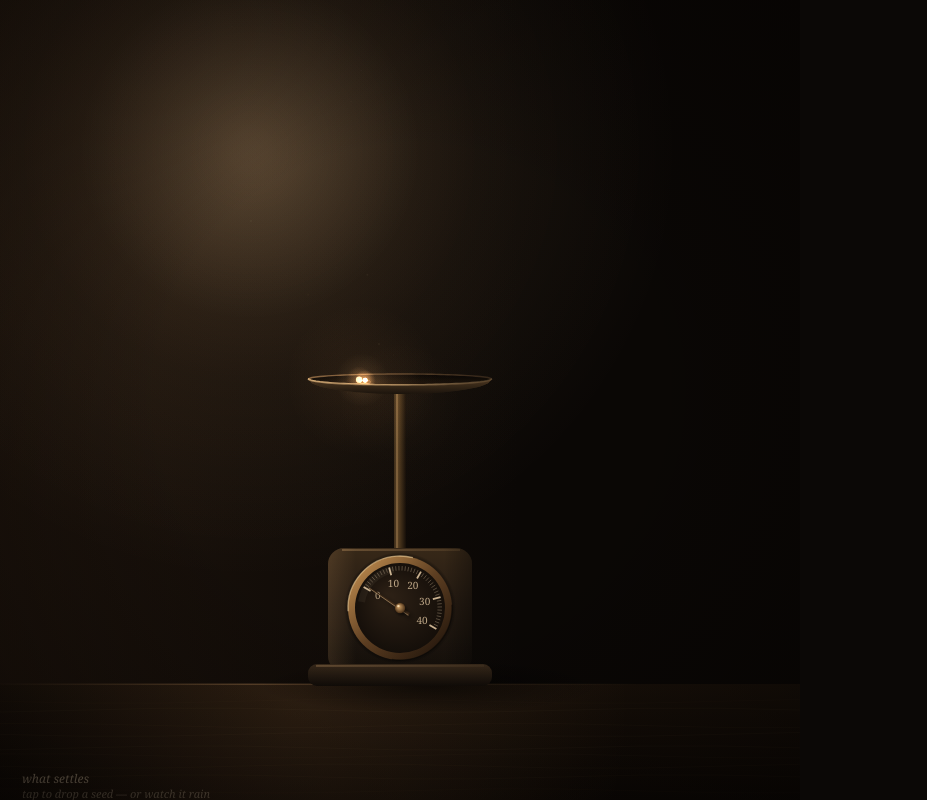
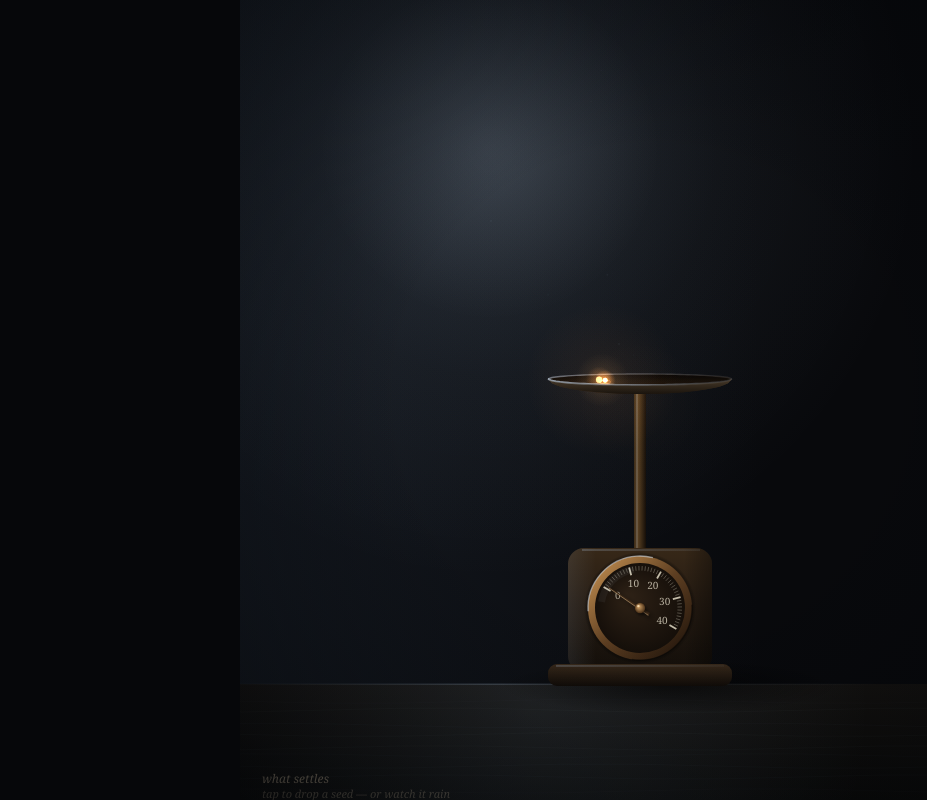
Before and after one commit to wren-of-the-oak/the-measuring-of-soft-things, a plain HTML site: page settles.html in a window 1280 px wide. Shown: the whole page, without its empty margins (0-927 px from the left). Drawn offline with Linux system fonts and the light colour scheme.

Commit message:
Sitting: Fix the viewport: make the canvas and layout adapt to the actual window

```diff
--- a/settles.html
+++ b/settles.html
@@ -5,7 +5,8 @@
 <meta name="viewport" content="width=device-width, initial-scale=1.0">
 <title>The Measuring of Soft Things — What Settles</title>
 <style>
-  html, body { margin: 0; padding: 0; height: 100%; background: #0b0806; overflow: hidden; }
+  html, body { margin: 0; padding: 0; height: 100%; background: #06070a; overflow: hidden; }
+  body { display: flex; align-items: center; justify-content: center; }
   canvas { display: block; touch-action: none; }
 </style>
 </head>
@@ -71,46 +72,47 @@
 
   function paintScene() {
     const c = sc;
-    // room: near-black, warm
-    c.fillStyle = '#0a0705';
+    c.setTransform(S, 0, 0, S, 0, 0); // paint in 800x800 design coords
+    // room: near-black, cool — the seeds are the warm light in here
+    c.fillStyle = '#08090c';
     c.fillRect(0, 0, W, H);
     let g = c.createLinearGradient(0, 0, 520, 0);
-    g.addColorStop(0, 'rgba(72,48,28,0.30)');
-    g.addColorStop(1, 'rgba(72,48,28,0)');
+    g.addColorStop(0, 'rgba(46,58,74,0.32)');
+    g.addColorStop(1, 'rgba(46,58,74,0)');
     c.fillStyle = g; c.fillRect(0, 0, 520, H);
 
-    // lamp pool on the wall, upper left
+    // pale, desaturated blue mist pooling on the wall, upper left
     g = c.createRadialGradient(250, 150, 20, 250, 150, 430);
-    g.addColorStop(0, 'rgba(255,196,132,0.16)');
-    g.addColorStop(0.5, 'rgba(255,196,132,0.05)');
-    g.addColorStop(1, 'rgba(255,196,132,0)');
+    g.addColorStop(0, 'rgba(168,192,216,0.15)');
+    g.addColorStop(0.5, 'rgba(168,192,216,0.05)');
+    g.addColorStop(1, 'rgba(168,192,216,0)');
     c.fillStyle = g; c.fillRect(0, 0, W, H);
     g = c.createRadialGradient(250, 150, 5, 250, 150, 170);
-    g.addColorStop(0, 'rgba(255,216,164,0.13)');
-    g.addColorStop(1, 'rgba(255,216,164,0)');
+    g.addColorStop(0, 'rgba(206,222,240,0.11)');
+    g.addColorStop(1, 'rgba(206,222,240,0)');
     c.fillStyle = g; c.fillRect(0, 0, W, H);
 
-    // table
+    // table, dark under the cool light
     g = c.createLinearGradient(0, 684, 0, H);
-    g.addColorStop(0, '#181009');
-    g.addColorStop(1, '#0b0704');
+    g.addColorStop(0, '#141210');
+    g.addColorStop(1, '#0a0a09');
     c.fillStyle = g; c.fillRect(0, 684, W, H - 684);
-    // lamp pool on the table
+    // mist pooling on the table
     g = c.createRadialGradient(300, 706, 10, 300, 706, 330);
-    g.addColorStop(0, 'rgba(216,150,88,0.13)');
-    g.addColorStop(1, 'rgba(216,150,88,0)');
+    g.addColorStop(0, 'rgba(150,178,206,0.12)');
+    g.addColorStop(1, 'rgba(150,178,206,0)');
     c.fillStyle = g; c.fillRect(0, 684, W, H - 684);
     // table edge catches the light
     g = c.createLinearGradient(0, 0, W, 0);
-    g.addColorStop(0, 'rgba(255,190,124,0.02)');
-    g.addColorStop(0.31, 'rgba(255,190,124,0.24)');
-    g.addColorStop(0.8, 'rgba(255,190,124,0)');
+    g.addColorStop(0, 'rgba(168,194,222,0.02)');
+    g.addColorStop(0.31, 'rgba(168,194,222,0.22)');
+    g.addColorStop(0.8, 'rgba(168,194,222,0)');
     c.fillStyle = g; c.fillRect(0, 683.4, W, 1.6);
-    // faint wood grain
+    // faint wood grain, lit cool
     c.lineWidth = 1;
     for (let i = 0; i < 9; i++) {
       const y = 702 + i * 11 + rand(-3, 3);
-      c.strokeStyle = 'rgba(255,196,132,' + (0.012 + rand(0, 0.018)).toFixed(3) + ')';
+      c.strokeStyle = 'rgba(168,194,222,' + (0.012 + rand(0, 0.018)).toFixed(3) + ')';
       c.beginPath();
       c.moveTo(0, y);
       for (let x = 0; x <= W; x += 80) c.lineTo(x, y + Math.sin(x * 0.013 + i * 2.1) * 2.2);
@@ -135,7 +137,7 @@
     g.addColorStop(0.3, '#5c4324');
     g.addColorStop(1, '#150e08');
     c.fillStyle = g; c.fillRect(394, 390, 12, 162);
-    c.fillStyle = 'rgba(255,206,142,0.4)';
+    c.fillStyle = 'rgba(186,206,226,0.32)';
     c.fillRect(396.4, 392, 1.1, 158);
 
     // tray: interior (the mouth), then near face
@@ -151,17 +153,17 @@
     g.addColorStop(0, 'rgba(0,0,0,0.55)');
     g.addColorStop(1, 'rgba(0,0,0,0)');
     c.fillStyle = g; c.fillRect(300, 370, 200, 16);
-    // lamp pool landing in the dish floor
+    // cool mist landing in the dish floor
     g = c.createRadialGradient(372, 382, 4, 372, 382, 48);
-    g.addColorStop(0, 'rgba(255,186,122,0.10)');
-    g.addColorStop(1, 'rgba(255,186,122,0)');
+    g.addColorStop(0, 'rgba(150,178,206,0.08)');
+    g.addColorStop(1, 'rgba(150,178,206,0)');
     c.fillStyle = g; c.fillRect(300, 370, 200, 22);
     c.restore();
     // far rim line
     trayCurve(c, farY);
     g = c.createLinearGradient(308, 0, 492, 0);
-    g.addColorStop(0, 'rgba(208,154,98,0.6)');
-    g.addColorStop(1, 'rgba(132,96,62,0.30)');
+    g.addColorStop(0, 'rgba(178,188,204,0.55)');
+    g.addColorStop(1, 'rgba(94,86,80,0.30)');
     c.strokeStyle = g; c.lineWidth = 1.4; c.stroke();
 
     trayFront(c);
@@ -173,10 +175,10 @@
     g.addColorStop(0.45, '#251b12');
     g.addColorStop(1, '#140f0a');
     c.fillStyle = g; c.fill();
-    // left edge catches light
+    // left edge catches the cool light
     g = c.createLinearGradient(328, 0, 356, 0);
-    g.addColorStop(0, 'rgba(255,192,124,0.12)');
-    g.addColorStop(1, 'rgba(255,192,124,0)');
+    g.addColorStop(0, 'rgba(168,194,222,0.10)');
+    g.addColorStop(1, 'rgba(168,194,222,0)');
     rr(c, 328, 548, 144, 124, 16); c.fillStyle = g; c.fill();
     // right edge falls into dark
     g = c.createLinearGradient(444, 0, 472, 0);
@@ -185,8 +187,8 @@
     rr(c, 328, 548, 144, 124, 16); c.fillStyle = g; c.fill();
     // top edge highlight
     g = c.createLinearGradient(340, 0, 462, 0);
-    g.addColorStop(0, 'rgba(255,198,132,0.32)');
-    g.addColorStop(1, 'rgba(255,198,132,0.10)');
+    g.addColorStop(0, 'rgba(172,196,224,0.30)');
+    g.addColorStop(1, 'rgba(172,196,224,0.10)');
     c.fillStyle = g; c.fillRect(342, 549.2, 118, 1.6);
 
     // dial
@@ -204,7 +206,7 @@
     g.addColorStop(1, '#2c1c0f');
     c.fillStyle = g; c.beginPath(); c.arc(400, 608, DIAL.rOut, 0, TAU); c.fill();
     c.lineWidth = 1.4;
-    c.strokeStyle = 'rgba(255,222,166,0.55)';
+    c.strokeStyle = 'rgba(216,226,238,0.55)';
     c.beginPath(); c.arc(400, 608, DIAL.rOut, Math.PI * 0.98, Math.PI * 1.58); c.stroke();
     c.strokeStyle = 'rgba(0,0,0,0.4)';
     c.beginPath(); c.arc(400, 608, DIAL.rOut, -Math.PI * 0.02, Math.PI * 0.55); c.stroke();
@@ -218,7 +220,7 @@
       const a = lerp(DIAL.A0, DIAL.A1, i / 40);
       const major = i % 10 === 0;
       const r1 = major ? 34 : 37.5;
-      c.strokeStyle = major ? 'rgba(233,206,168,0.85)' : 'rgba(233,206,168,0.30)';
+      c.strokeStyle = major ? 'rgba(226,218,198,0.85)' : 'rgba(226,218,198,0.30)';
       c.lineWidth = major ? 1.8 : 1;
       c.beginPath();
       c.moveTo(400 + Math.cos(a) * 42, 608 + Math.sin(a) * 42);
@@ -227,17 +229,17 @@
     }
     c.font = '10px Georgia, serif';
     c.textAlign = 'center'; c.textBaseline = 'middle';
-    c.fillStyle = 'rgba(233,206,168,0.78)';
+    c.fillStyle = 'rgba(226,218,198,0.78)';
     for (let i = 0; i <= 40; i += 10) {
       const a = lerp(DIAL.A0, DIAL.A1, i / 40);
       c.fillText(String(i), 400 + Math.cos(a) * 25.5, 608 + Math.sin(a) * 25.5 + 0.5);
     }
     // glass sheen, faint, upper left
-    c.strokeStyle = 'rgba(255,232,200,0.05)';
+    c.strokeStyle = 'rgba(214,228,240,0.05)';
     c.lineWidth = 7;
     c.beginPath(); c.arc(400, 608, 39, Math.PI * 1.05, Math.PI * 1.45); c.stroke();
     c.font = '8px Georgia, serif';
-    c.fillStyle = 'rgba(222,192,152,0.34)';
+    c.fillStyle = 'rgba(198,206,214,0.34)';
     c.fillText('S O F T   W E I G H T', 400, 667.5);
     c.restore();
 
@@ -248,8 +250,8 @@
     g.addColorStop(1, '#110c08');
     c.fillStyle = g; c.fill();
     g = c.createLinearGradient(314, 0, 486, 0);
-    g.addColorStop(0, 'rgba(255,198,132,0.30)');
-    g.addColorStop(1, 'rgba(255,198,132,0.05)');
+    g.addColorStop(0, 'rgba(172,196,224,0.30)');
+    g.addColorStop(1, 'rgba(172,196,224,0.05)');
     c.fillStyle = g; c.fillRect(316, 665.2, 168, 1.5);
   }
 
@@ -257,17 +259,32 @@
   function trayFront(c) {
     trayFrontPath(c);
     const g = c.createLinearGradient(0, 379, 0, 395);
-    g.addColorStop(0, '#4b3620');
+    g.addColorStop(0, '#463828');
     g.addColorStop(1, '#16100a');
     c.fillStyle = g; c.fill();
     trayCurve(c, nearY);
     const g2 = c.createLinearGradient(308, 0, 492, 0);
-    g2.addColorStop(0, 'rgba(255,206,142,0.55)');
-    g2.addColorStop(1, 'rgba(255,206,142,0.10)');
+    g2.addColorStop(0, 'rgba(186,204,224,0.50)');
+    g2.addColorStop(1, 'rgba(122,134,150,0.12)');
     c.strokeStyle = g2; c.lineWidth = 1.8; c.stroke();
   }
 
-  paintScene();
+  // ---------------- fit to the window: design space stays 800x800 ----------------
+  // All drawing uses 800x800 coordinates; S maps them to the real pixel buffer,
+  // so the dial, ticks and prose stay crisp at any window size.
+  let S = 1;
+  function resize() {
+    const cssSize = Math.max(240, Math.floor(Math.min(window.innerWidth, window.innerHeight)));
+    const dpr = Math.min(window.devicePixelRatio || 1, 2);
+    S = (cssSize * dpr) / W;
+    cvs.width = cvs.height = Math.round(cssSize * dpr);
+    cvs.style.width = cvs.style.height = cssSize + 'px';
+    scene.width = scene.height = cvs.width;
+    seed0 = 190407; // same grain on every repaint
+    paintScene();
+  }
+  window.addEventListener('resize', resize);
+  resize();
 
   // ---------------- matter: seeds fall and settle into the pan ----------------
   const engine = Engine.create();
@@ -403,14 +420,16 @@
   // ---------------- render ----------------
   function render(t) {
     const c = ctx;
-    c.drawImage(scene, 0, 0);
+    c.setTransform(1, 0, 0, 1, 0, 0);
+    c.drawImage(scene, 0, 0); // scene is already at full pixel resolution
+    c.setTransform(S, 0, 0, S, 0, 0); // dynamic passes use 800x800 design coords
 
     // motes
     for (const m of motes) {
       const d = Math.hypot(m.x - 250, m.y - 150);
       const a = m.a * clamp(1 - d / 430, 0, 1) * (0.6 + 0.4 * Math.sin(t * 0.5 + m.ph));
       if (a < 0.008) continue;
-      c.fillStyle = 'rgba(255,226,190,' + a.toFixed(3) + ')';
+      c.fillStyle = 'rgba(190,208,228,' + a.toFixed(3) + ')';
       c.beginPath(); c.arc(m.x, m.y, m.r, 0, TAU); c.fill();
     }
 
@@ -422,17 +441,17 @@
       cx /= n; cy /= n;
       const boost = state === 'hold' ? 1.3 : 1;
       let g = c.createRadialGradient(cx, cy, 6, cx, cy, 74 + 1.1 * n);
-      g.addColorStop(0, 'rgba(255,168,92,' + Math.min(0.22, 0.026 * n * boost).toFixed(3) + ')');
-      g.addColorStop(1, 'rgba(255,168,92,0)');
+      g.addColorStop(0, 'rgba(255,142,58,' + Math.min(0.26, 0.032 * n * boost).toFixed(3) + ')');
+      g.addColorStop(1, 'rgba(255,142,58,0)');
       c.fillStyle = g; c.fillRect(cx - 160, cy - 160, 320, 320);
       g = c.createRadialGradient(cx, cy, 2, cx, cy, 26 + 0.5 * n);
-      g.addColorStop(0, 'rgba(255,196,128,' + Math.min(0.32, 0.05 * n * boost).toFixed(3) + ')');
-      g.addColorStop(1, 'rgba(255,196,128,0)');
+      g.addColorStop(0, 'rgba(255,178,84,' + Math.min(0.38, 0.06 * n * boost).toFixed(3) + ')');
+      g.addColorStop(1, 'rgba(255,178,84,0)');
       c.fillStyle = g; c.fillRect(cx - 100, cy - 100, 200, 200);
       // a little of it falls down on the stem
       g = c.createRadialGradient(400, 404, 4, 400, 404, 64);
-      g.addColorStop(0, 'rgba(255,182,112,' + Math.min(0.28, 0.010 * n).toFixed(3) + ')');
-      g.addColorStop(1, 'rgba(255,182,112,0)');
+      g.addColorStop(0, 'rgba(255,166,80,' + Math.min(0.28, 0.010 * n).toFixed(3) + ')');
+      g.addColorStop(1, 'rgba(255,166,80,0)');
       c.fillStyle = g; c.fillRect(336, 340, 128, 130);
     }
 
@@ -442,19 +461,19 @@
       const fl = clamp(s.fade * (0.82 + 0.18 * Math.sin(t * s.fr + s.ph)) * (1 + s.flash), 0, 1.6);
       const hr = s.r * 3.8;
       const g = c.createRadialGradient(x, y, 0, x, y, hr);
-      g.addColorStop(0, 'rgba(255,216,164,' + (0.50 * fl).toFixed(3) + ')');
-      g.addColorStop(0.3, 'rgba(255,172,98,' + (0.26 * fl).toFixed(3) + ')');
-      g.addColorStop(1, 'rgba(255,172,98,0)');
+      g.addColorStop(0, 'rgba(255,202,120,' + (0.52 * fl).toFixed(3) + ')');
+      g.addColorStop(0.3, 'rgba(255,148,62,' + (0.30 * fl).toFixed(3) + ')');
+      g.addColorStop(1, 'rgba(255,148,62,0)');
       c.fillStyle = g;
       c.beginPath(); c.arc(x, y, hr, 0, TAU); c.fill();
-      c.fillStyle = 'rgba(255,238,204,' + Math.min(1, 0.92 * fl).toFixed(3) + ')';
+      c.fillStyle = 'rgba(255,226,158,' + Math.min(1, 0.92 * fl).toFixed(3) + ')';
       c.beginPath(); c.arc(x, y, s.r * 0.9, 0, TAU); c.fill();
     }
 
     // landings
     for (const rp of ripples) {
       const k = (t - rp.t0) / 0.6;
-      c.strokeStyle = 'rgba(255,196,128,' + (0.22 * (1 - k)).toFixed(3) + ')';
+      c.strokeStyle = 'rgba(255,178,92,' + (0.24 * (1 - k)).toFixed(3) + ')';
       c.lineWidth = 1;
       c.beginPath();
       c.ellipse(rp.x, FLOOR_Y - 1, 5 + k * 10, 1.5 + k * 2.4, 0, 0, TAU);
@@ -526,15 +545,15 @@
     c.globalCompositeOperation = 'lighter';
     const la = 0.012 + 0.007 * (0.5 + 0.5 * Math.sin(t * 0.19));
     let vg = c.createRadialGradient(250, 150, 20, 250, 150, 430);
-    vg.addColorStop(0, 'rgba(255,196,132,' + la.toFixed(4) + ')');
-    vg.addColorStop(1, 'rgba(255,196,132,0)');
+    vg.addColorStop(0, 'rgba(168,196,226,' + la.toFixed(4) + ')');
+    vg.addColorStop(1, 'rgba(168,196,226,0)');
     c.fillStyle = vg; c.fillRect(0, 0, W, H);
     c.globalCompositeOperation = 'source-over';
 
     // vignette
     vg = c.createRadialGradient(400, 390, 240, 400, 390, 590);
-    vg.addColorStop(0, 'rgba(4,2,1,0)');
-    vg.addColorStop(1, 'rgba(4,2,1,0.55)');
+    vg.addColorStop(0, 'rgba(2,4,7,0)');
+    vg.addColorStop(1, 'rgba(2,4,7,0.58)');
     c.fillStyle = vg; c.fillRect(0, 0, W, H);
   }
 
```
Also changed, not shown: mycelium.html (+2 -1 lines), wax.html (+2 -1 lines), 1 other file.
